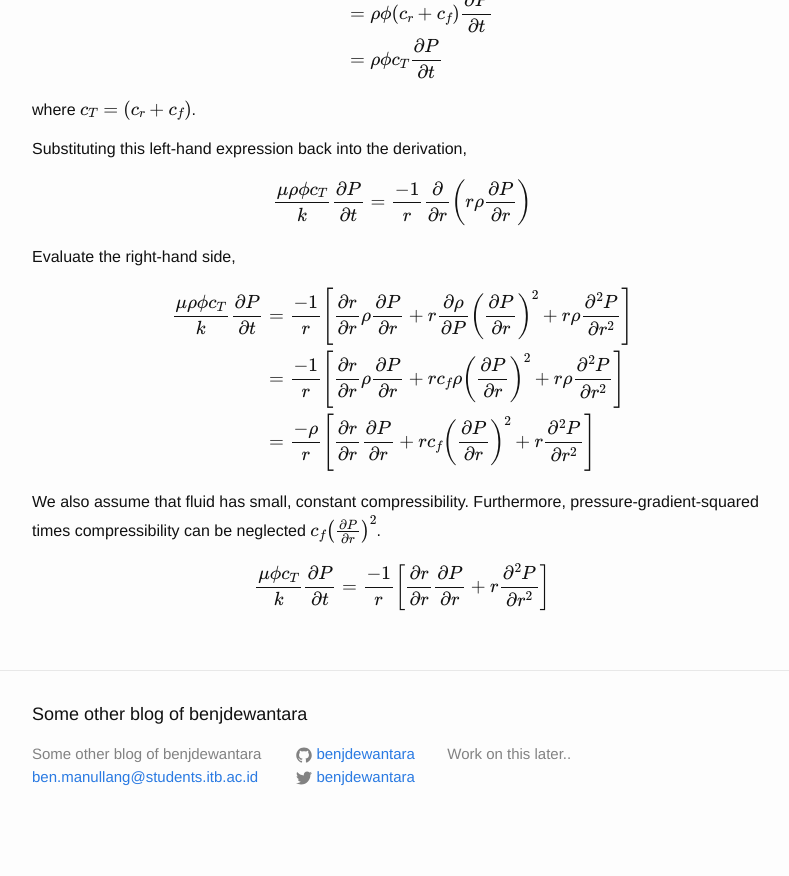
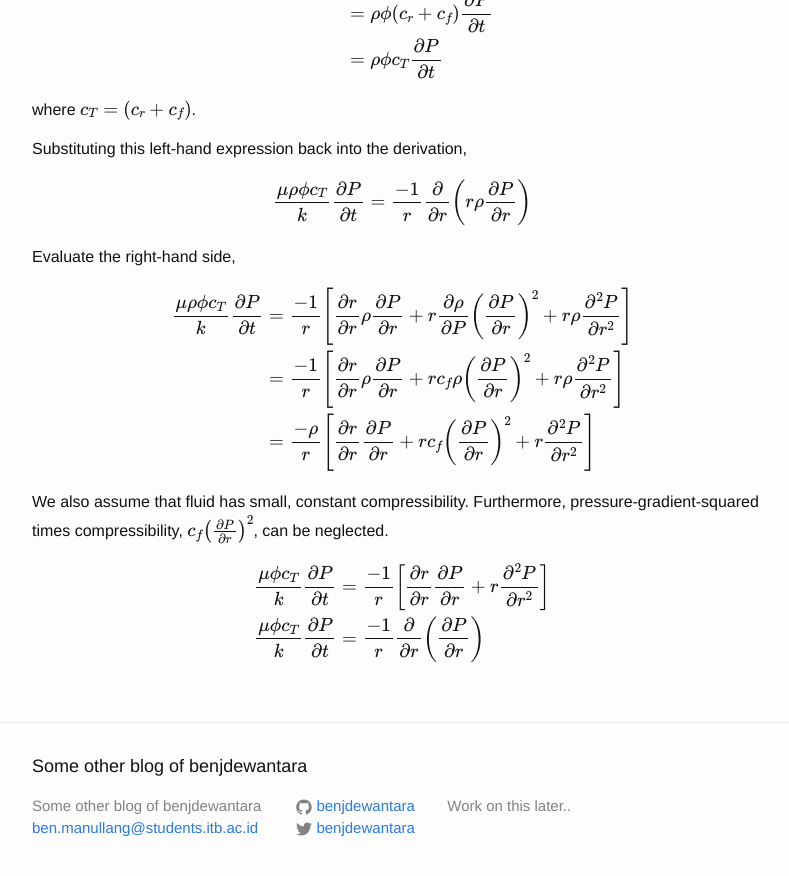
Before and after one commit to benjdewantara/benjdewantara.github.io, a Jekyll site: the page built from _posts/2016-02-16-review-res-eng-derivation-of-diffusivity-equation-pt-2.md, in a window 1280 px wide and 900 px high, scrolled down 1356 px. Shown: the top 876 px of the window, without its empty margins (238-1027 px from the left). Built offline with Jekyll 4.4.1, drawn with Linux system fonts in a browser that asks for light colours; formulas are drawn with MathJax 3; comment, search, counter and statistics services are not loaded; before the commit the page ends 2204 px from its top, so only the background shows below that.

```diff
--- a/_posts/2016-02-16-review-res-eng-derivation-of-diffusivity-equation-pt-2.md
+++ b/_posts/2016-02-16-review-res-eng-derivation-of-diffusivity-equation-pt-2.md
@@ -87,9 +87,18 @@
 \end{align}
 $$
 
-We also assume that fluid has small, constant compressibility. Furthermore, pressure-gradient-squared times compressibility can be neglected $$ c_f \left( \frac{\partial P}{\partial r} \right)^{2} $$.
+We also assume that fluid has small, constant compressibility. Furthermore, pressure-gradient-squared times compressibility, $$ c_f \left( \frac{\partial P}{\partial r} \right)^{2} $$, can be neglected.
 
-$$ \frac{\mu\phi c_T}{k} \frac{\partial P}{\partial t} = \frac{-1}{r} \left[ \frac{\partial r}{\partial r} \frac{\partial P}{\partial r} + r \frac{\partial^2 P}{\partial r^2} \right] \\ $$
+$$
+\begin{align}
+
+\frac{\mu\phi c_T}{k} \frac{\partial P}{\partial t} &= \frac{-1}{r} \left[ \frac{\partial r}{\partial r} \frac{\partial P}{\partial r} + r \frac{\partial^2 P}{\partial r^2} \right] \\
+
+\frac{\mu\phi c_T}{k} \frac{\partial P}{\partial t} &= \frac{-1}{r} \frac{\partial}{\partial r} \left( \frac{\partial P}{\partial r} \right) \\
+
+
+\end{align}
+$$
 
 
 
```
